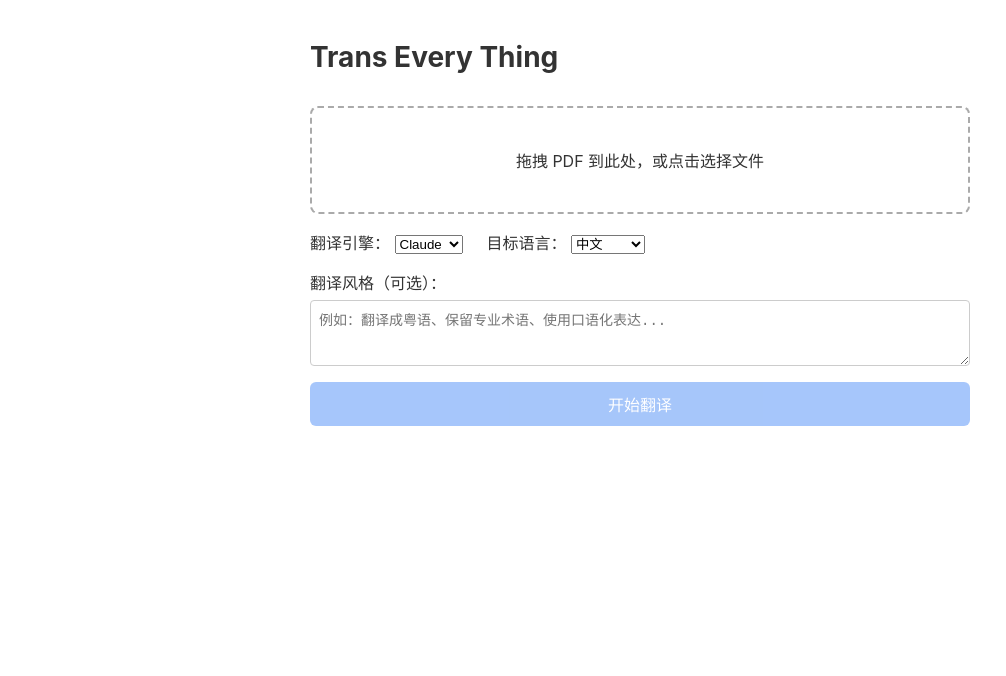
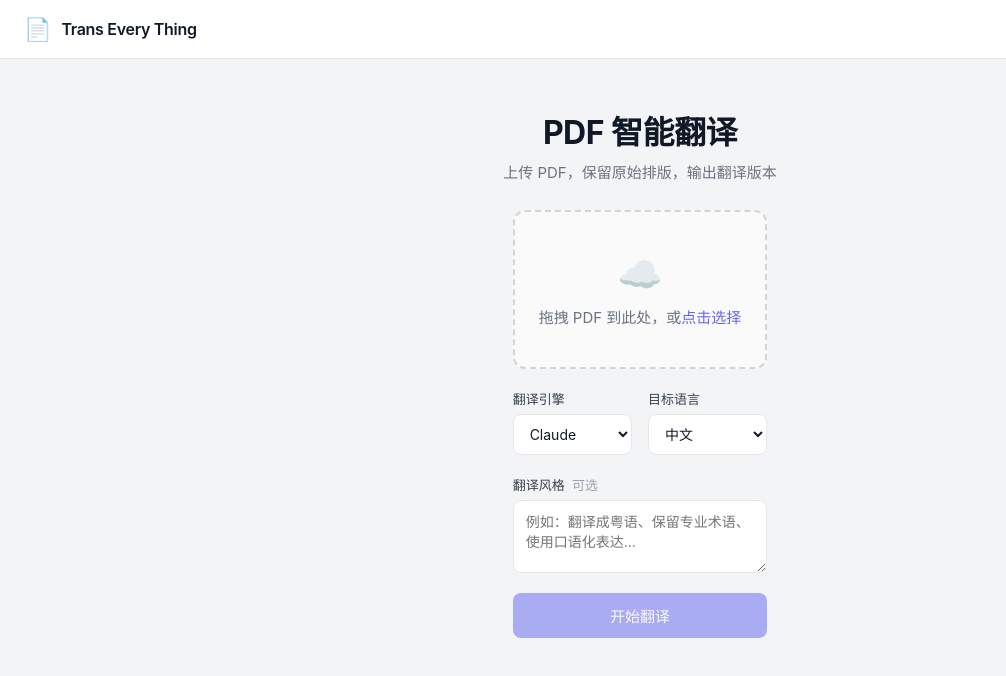
Before and after one commit to jingfengshi/trans-every-thing, a Vue app in the folder frontend/: page / in a window 1280 px wide. Shown: the top 676 px of the page, without its empty margins (0-1006 px from the left). Built offline with nearby package versions, Linux system fonts and the light colour scheme.

Commit message:
feat: redesign UI with clean modern style

```diff
--- a/frontend/src/App.vue
+++ b/frontend/src/App.vue
@@ -1,21 +1,25 @@
 <template>
-  <div class="app">
-    <h1>Trans Every Thing</h1>
+  <div class="page">
+    <header class="header">
+      <span class="logo">📄</span>
+      <span class="brand">Trans Every Thing</span>
+    </header>
+
+    <main class="main">
+      <div class="hero" v-if="stage === 'upload'">
+        <h1>PDF 智能翻译</h1>
+        <p>上传 PDF，保留原始排版，输出翻译版本</p>
+      </div>
 
       <UploadPanel v-if="stage === 'upload'" @submitted="onSubmitted" />
-
       <ProgressBar
         v-if="stage === 'progress'"
         :status="taskStatus.status"
         :progress="taskStatus.progress"
         :error="taskStatus.error"
       />
-
-    <DownloadPanel
-      v-if="stage === 'done'"
-      :task-id="taskId"
-      @reset="reset"
-    />
+      <DownloadPanel v-if="stage === 'done'" :task-id="taskId" @reset="reset" />
+    </main>
   </div>
 </template>
 
@@ -34,23 +38,13 @@ let pollTimer = null
 async function onSubmitted(id) {
   taskId.value = id
   stage.value = 'progress'
-  startPolling()
-}
-
-function startPolling() {
   pollTimer = setInterval(async () => {
     try {
       const data = await getStatus(taskId.value)
       taskStatus.value = data
-      if (data.status === 'done') {
-        clearInterval(pollTimer)
-        stage.value = 'done'
-      } else if (data.status === 'failed') {
-        clearInterval(pollTimer)
-      }
-    } catch (e) {
-      console.error('Poll error:', e)
-    }
+      if (data.status === 'done') { clearInterval(pollTimer); stage.value = 'done' }
+      else if (data.status === 'failed') clearInterval(pollTimer)
+    } catch (e) { console.error('Poll error:', e) }
   }, 2000)
 }
 
@@ -65,7 +59,52 @@ onUnmounted(() => clearInterval(pollTimer))
 </script>
 
 <style>
-* { box-sizing: border-box; }
-body { font-family: -apple-system, BlinkMacSystemFont, 'Segoe UI', sans-serif; max-width: 700px; margin: 40px auto; padding: 0 20px; color: #333; }
-h1 { margin-bottom: 32px; font-size: 28px; }
+*, *::before, *::after { box-sizing: border-box; margin: 0; padding: 0; }
+
+body {
+  font-family: -apple-system, BlinkMacSystemFont, 'Segoe UI', 'Inter', sans-serif;
+  background: #f3f4f6;
+  color: #111827;
+  min-height: 100vh;
+}
+
+.page {
+  min-height: 100vh;
+  display: flex;
+  flex-direction: column;
+}
+
+.header {
+  padding: 16px 24px;
+  background: white;
+  border-bottom: 1px solid #e5e7eb;
+  display: flex;
+  align-items: center;
+  gap: 10px;
+}
+.logo { font-size: 22px; }
+.brand { font-size: 16px; font-weight: 600; color: #111827; letter-spacing: -0.3px; }
+
+.main {
+  flex: 1;
+  display: flex;
+  flex-direction: column;
+  align-items: center;
+  padding: 48px 20px 80px;
+  gap: 28px;
+}
+
+.hero { text-align: center; }
+.hero h1 { font-size: 32px; font-weight: 700; letter-spacing: -0.5px; color: #111827; margin-bottom: 8px; }
+.hero p { font-size: 15px; color: #6b7280; }
+
+/* card 共用样式（UploadPanel / ProgressBar / DownloadPanel 都用） */
+:deep(.card) {
+  width: 100%;
+  max-width: 560px;
+  background: white;
+  border-radius: 16px;
+  box-shadow: 0 1px 3px rgba(0,0,0,0.07), 0 4px 16px rgba(0,0,0,0.05);
+  padding: 28px;
+}
 </style>
--- a/frontend/src/components/DownloadPanel.vue
+++ b/frontend/src/components/DownloadPanel.vue
@@ -1,25 +1,62 @@
 <template>
-  <div class="download-panel">
-    <p>翻译完成，点击下载：</p>
-    <a :href="downloadUrl" download>
-      <button class="primary">下载翻译 PDF</button>
+  <div class="card download-card">
+    <div class="success-icon">✅</div>
+    <div class="title">翻译完成</div>
+    <div class="subtitle">你的 PDF 已准备好下载</div>
+
+    <a :href="downloadUrl" download class="btn-download">
+      ↓ 下载翻译 PDF
     </a>
-    <button class="secondary" @click="$emit('reset')">翻译新文件</button>
+
+    <button class="btn-reset" @click="$emit('reset')">
+      翻译新文件
+    </button>
   </div>
 </template>
 
 <script setup>
 import { getDownloadUrl } from '../api.js'
-
 const props = defineProps({ taskId: String })
 defineEmits(['reset'])
-
 const downloadUrl = getDownloadUrl(props.taskId)
 </script>
 
 <style scoped>
-.download-panel { display: flex; flex-direction: column; gap: 12px; align-items: flex-start; }
-button { padding: 10px 24px; font-size: 16px; cursor: pointer; border: none; border-radius: 6px; }
-.primary { background: #4f8ef7; color: white; }
-.secondary { background: #eee; color: #333; }
+.download-card {
+  display: flex;
+  flex-direction: column;
+  align-items: center;
+  gap: 16px;
+  padding: 48px 32px;
+  text-align: center;
+}
+.success-icon { font-size: 56px; }
+.title { font-size: 22px; font-weight: 600; color: #111827; }
+.subtitle { font-size: 14px; color: #6b7280; margin-top: -8px; }
+
+.btn-download {
+  margin-top: 8px;
+  display: inline-block;
+  padding: 12px 32px;
+  background: #6366f1;
+  color: white;
+  border-radius: 8px;
+  font-size: 15px;
+  font-weight: 500;
+  text-decoration: none;
+  transition: background 0.15s;
+}
+.btn-download:hover { background: #4f46e5; }
+
+.btn-reset {
+  padding: 10px 24px;
+  background: none;
+  border: 1px solid #e5e7eb;
+  border-radius: 8px;
+  font-size: 14px;
+  color: #6b7280;
+  cursor: pointer;
+  transition: all 0.15s;
+}
+.btn-reset:hover { border-color: #d1d5db; color: #374151; background: #f9fafb; }
 </style>
--- a/frontend/src/components/UploadPanel.vue
+++ b/frontend/src/components/UploadPanel.vue
@@ -1,30 +1,33 @@
 <template>
-  <div class="upload-panel">
+  <div class="card">
     <div
       class="drop-zone"
-      :class="{ dragover }"
+      :class="{ dragover, 'has-file': file }"
       @dragover.prevent="dragover = true"
       @dragleave="dragover = false"
       @drop.prevent="onDrop"
       @click="$refs.fileInput.click()"
     >
-      <span v-if="!file">拖拽 PDF 到此处，或点击选择文件</span>
-      <span v-else>已选择：{{ file.name }}</span>
       <input ref="fileInput" type="file" accept=".pdf" hidden @change="onFileChange" />
+      <div class="drop-icon">{{ file ? '📄' : '☁️' }}</div>
+      <div class="drop-text">
+        <span v-if="!file">拖拽 PDF 到此处，或<em>点击选择</em></span>
+        <span v-else class="file-name">{{ file.name }}</span>
+      </div>
+      <div v-if="file" class="file-size">{{ (file.size / 1024 / 1024).toFixed(2) }} MB</div>
     </div>
 
-    <div class="options">
-      <label>
-        翻译引擎：
+    <div class="row">
+      <div class="field">
+        <label>翻译引擎</label>
         <select v-model="engine">
           <option value="claude">Claude</option>
           <option value="openai">OpenAI</option>
           <option value="google">Google</option>
         </select>
-      </label>
-
-      <label>
-        目标语言：
+      </div>
+      <div class="field">
+        <label>目标语言</label>
         <select v-model="targetLang">
           <option value="zh">中文</option>
           <option value="en">English</option>
@@ -34,19 +37,20 @@
           <option value="de">Deutsch</option>
           <option value="es">Español</option>
         </select>
-      </label>
+      </div>
     </div>
 
-    <label class="style-label">
-      翻译风格（可选）：
+    <div class="field">
+      <label>翻译风格 <span class="optional">可选</span></label>
       <textarea
         v-model="stylePrompt"
         placeholder="例如：翻译成粤语、保留专业术语、使用口语化表达..."
         rows="3"
       />
-    </label>
+    </div>
 
-    <button :disabled="!file || loading" @click="submit">
+    <button class="btn-primary" :disabled="!file || loading" @click="submit">
+      <span v-if="loading" class="spinner" />
       {{ loading ? '提交中...' : '开始翻译' }}
     </button>
   </div>
@@ -57,7 +61,6 @@ import { ref } from 'vue'
 import { submitTranslate } from '../api.js'
 
 const emit = defineEmits(['submitted'])
-
 const file = ref(null)
 const engine = ref('claude')
 const targetLang = ref('zh')
@@ -65,14 +68,8 @@ const stylePrompt = ref('')
 const dragover = ref(false)
 const loading = ref(false)
 
-function onFileChange(e) {
-  file.value = e.target.files[0] || null
-}
-
-function onDrop(e) {
-  dragover.value = false
-  file.value = e.dataTransfer.files[0] || null
-}
+function onFileChange(e) { file.value = e.target.files[0] || null }
+function onDrop(e) { dragover.value = false; file.value = e.dataTransfer.files[0] || null }
 
 async function submit() {
   if (!file.value) return
@@ -87,15 +84,76 @@ async function submit() {
 </script>
 
 <style scoped>
-.upload-panel { display: flex; flex-direction: column; gap: 16px; }
+.card { display: flex; flex-direction: column; gap: 20px; }
+
 .drop-zone {
-  border: 2px dashed #aaa; border-radius: 8px; padding: 40px;
-  text-align: center; cursor: pointer; transition: border-color 0.2s;
+  border: 2px dashed #d1d5db;
+  border-radius: 12px;
+  padding: 40px 24px;
+  text-align: center;
+  cursor: pointer;
+  transition: all 0.2s;
+  background: #fafafa;
 }
-.drop-zone.dragover { border-color: #4f8ef7; background: #f0f5ff; }
-.options { display: flex; gap: 24px; flex-wrap: wrap; }
-.style-label { display: flex; flex-direction: column; gap: 6px; }
-.style-label textarea { resize: vertical; padding: 8px; font-size: 14px; border: 1px solid #ccc; border-radius: 4px; }
-button { padding: 10px 24px; font-size: 16px; cursor: pointer; border: none; background: #4f8ef7; color: white; border-radius: 6px; }
-button:disabled { opacity: 0.5; cursor: not-allowed; }
+.drop-zone:hover, .drop-zone.dragover {
+  border-color: #6366f1;
+  background: #f5f3ff;
+}
+.drop-zone.has-file {
+  border-style: solid;
+  border-color: #6366f1;
+  background: #f5f3ff;
+}
+.drop-icon { font-size: 36px; margin-bottom: 10px; }
+.drop-text { font-size: 15px; color: #6b7280; }
+.drop-text em { color: #6366f1; font-style: normal; font-weight: 500; }
+.file-name { color: #111827; font-weight: 500; word-break: break-all; }
+.file-size { font-size: 12px; color: #9ca3af; margin-top: 4px; }
+
+.row { display: grid; grid-template-columns: 1fr 1fr; gap: 16px; }
+
+.field { display: flex; flex-direction: column; gap: 6px; }
+label { font-size: 13px; font-weight: 500; color: #374151; }
+.optional { font-weight: 400; color: #9ca3af; margin-left: 4px; }
+
+select, textarea {
+  padding: 10px 12px;
+  border: 1px solid #e5e7eb;
+  border-radius: 8px;
+  font-size: 14px;
+  color: #111827;
+  background: white;
+  transition: border-color 0.15s;
+  outline: none;
+  font-family: inherit;
+}
+select:focus, textarea:focus { border-color: #6366f1; box-shadow: 0 0 0 3px rgba(99,102,241,0.1); }
+textarea { resize: vertical; }
+
+.btn-primary {
+  padding: 12px 24px;
+  background: #6366f1;
+  color: white;
+  border: none;
+  border-radius: 8px;
+  font-size: 15px;
+  font-weight: 500;
+  cursor: pointer;
+  transition: background 0.15s;
+  display: flex;
+  align-items: center;
+  justify-content: center;
+  gap: 8px;
+}
+.btn-primary:hover:not(:disabled) { background: #4f46e5; }
+.btn-primary:disabled { opacity: 0.5; cursor: not-allowed; }
+
+.spinner {
+  width: 16px; height: 16px;
+  border: 2px solid rgba(255,255,255,0.3);
+  border-top-color: white;
+  border-radius: 50%;
+  animation: spin 0.7s linear infinite;
+}
+@keyframes spin { to { transform: rotate(360deg); } }
 </style>
```
Also changed, not shown: frontend/src/components/ProgressBar.vue (+66 -15 lines). Lines whose indentation alone changed are shown as unchanged.
